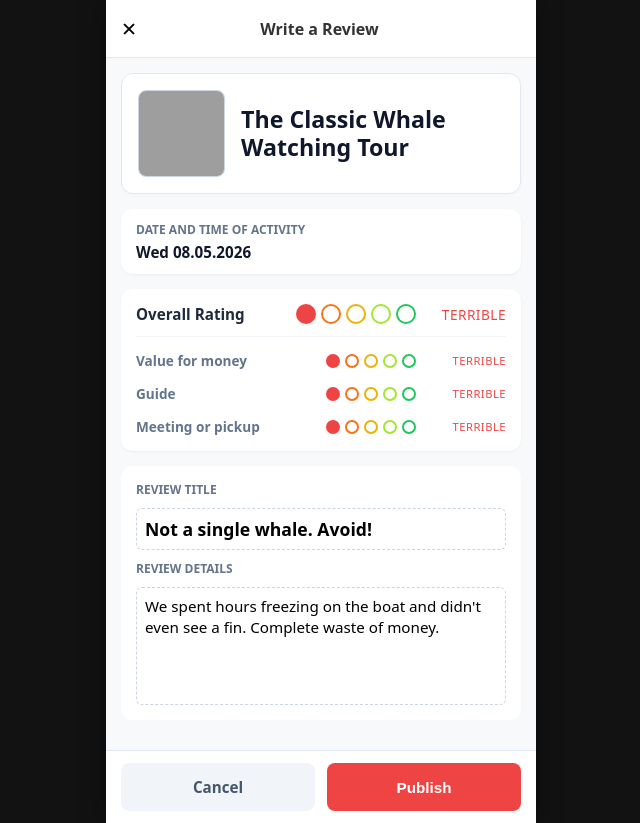
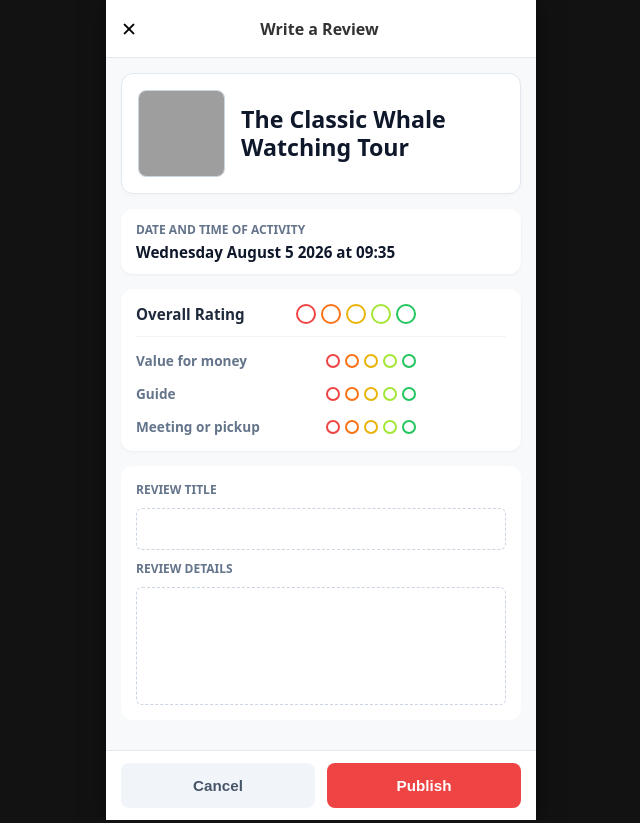
Before and after one commit to nicolaskunysz/SB, a plain HTML site: page whalewatch.html in a window 1280 px wide. Shown: the whole page, without its empty margins (319-959 px from the left). Drawn offline with Linux system fonts and the light colour scheme; grey boxes are pictures that could not be loaded.

Commit message:
Update whalewatch.html

```diff
--- a/whalewatch.html
+++ b/whalewatch.html
@@ -2,8 +2,14 @@
 <html lang="en">
 <head>
     <meta charset="UTF-8">
-    <meta name="viewport" content="width=device-width, initial-scale=1.0">
+    <meta name="viewport" content="width=device-width, initial-scale=1.0, maximum-scale=1.0, user-scalable=no">
     <title>Whale Watching Review (Action Prop)</title>
+
+    <!-- 📱 FULLSCREEN IMMERSIVE WEB APP CONFIGURATION (HIDES THE BROWSER URL BAR) -->
+    <meta name="apple-mobile-web-app-capable" content="yes">
+    <meta name="apple-mobile-web-app-status-bar-style" content="black-translucent">
+    <meta name="mobile-web-app-capable" content="yes">
+
     <link rel="stylesheet" href="styles.css">
 </head>
 <body>
@@ -18,19 +24,16 @@
 
         <main class="app-content">
 
-            <!-- Banner Component pointing to your uploaded local file -->
             <div class="activity-banner">
-                <img src="whale.jpg" alt="Whale Breaching" class="activity-photo">
+                <img src="whale.jpg" alt="Whale" class="activity-photo">
                 <h1 class="activity-name">The Classic Whale Watching Tour</h1>
             </div>
 
-            <!-- Timestamp Component -->
             <div class="activity-timestamp">
                 <span class="timestamp-label">Date and Time of Activity</span>
-                <span class="timestamp-value">Wed 08.05.2026 </span>
+                <span class="timestamp-value">Wednesday August 5 2026 at 09:35</span>
             </div>
 
-            <!-- Interactive Ratings Component -->
             <div class="rating-card">
 
                 <!-- ROW 1: OVERALL EXPERIENCE -->
@@ -38,13 +41,13 @@
                     <span class="metric-label">Overall Rating</span>
                     <div class="rating-group">
                         <div class="rating-circles">
-                            <div class="circle c-1 filled" data-value="1"></div>
+                            <div class="circle c-1" data-value="1"></div>
                             <div class="circle c-2" data-value="2"></div>
                             <div class="circle c-3" data-value="3"></div>
                             <div class="circle c-4" data-value="4"></div>
                             <div class="circle c-5" data-value="5"></div>
                         </div>
-                        <span class="rating-word-large text-red">Terrible</span>
+                        <span class="rating-word-large"></span>
                     </div>
                 </div>
 
@@ -53,13 +56,13 @@
                     <span class="sub-label">Value for money</span>
                     <div class="rating-group">
                         <div class="rating-circles">
-                            <div class="circle c-1 filled" data-value="1"></div>
+                            <div class="circle c-1" data-value="1"></div>
                             <div class="circle c-2" data-value="2"></div>
                             <div class="circle c-3" data-value="3"></div>
                             <div class="circle c-4" data-value="4"></div>
                             <div class="circle c-5" data-value="5"></div>
                         </div>
-                        <span class="rating-word-small text-red">Terrible</span>
+                        <span class="rating-word-small"></span>
                     </div>
                 </div>
 
@@ -68,13 +71,13 @@
                     <span class="sub-label">Guide</span>
                     <div class="rating-group">
                         <div class="rating-circles">
-                            <div class="circle c-1 filled" data-value="1"></div>
+                            <div class="circle c-1" data-value="1"></div>
                             <div class="circle c-2" data-value="2"></div>
                             <div class="circle c-3" data-value="3"></div>
                             <div class="circle c-4" data-value="4"></div>
                             <div class="circle c-5" data-value="5"></div>
                         </div>
-                        <span class="rating-word-small text-red">Terrible</span>
+                        <span class="rating-word-small"></span>
                     </div>
                 </div>
 
@@ -83,41 +86,36 @@
                     <span class="sub-label">Meeting or pickup</span>
                     <div class="rating-group">
                         <div class="rating-circles">
-                            <div class="circle c-1 filled" data-value="1"></div>
+                            <div class="circle c-1" data-value="1"></div>
                             <div class="circle c-2" data-value="2"></div>
                             <div class="circle c-3" data-value="3"></div>
                             <div class="circle c-4" data-value="4"></div>
                             <div class="circle c-5" data-value="5"></div>
                         </div>
-                        <span class="rating-word-small text-red">Terrible</span>
+                        <span class="rating-word-small"></span>
                     </div>
                 </div>
 
             </div>
 
-            <!-- Typable Component -->
             <div class="review-card">
                 <span class="editor-label">Review Title</span>
-                <div class="prop-input-title" contenteditable="true" spellcheck="false">
-                    Not a single whale. Avoid!
-                </div>
+                <div id="titleInput" class="prop-input-title" contenteditable="true" spellcheck="false" placeholder="Title your review..."></div>
 
                 <span class="editor-label">Review Details</span>
-                <div class="prop-input-body" contenteditable="true" spellcheck="false">
-                    We spent hours freezing on the boat and didn't even see a fin. Complete waste of money.
-                </div>
+                <div id="bodyInput" class="prop-input-body" contenteditable="true" spellcheck="false" placeholder="Share your experience here..."></div>
             </div>
 
         </main>
 
         <footer class="action-footer">
-            <a href="index.html" class="btn-cancel">Cancel</a>
+            <!-- 🔄 Updated Cancel Button to call Reset Logic -->
+            <button class="btn-cancel" onclick="resetFormProp()">Cancel</button>
             <button class="btn-publish" onclick="alert('Review Published!')">Publish</button>
         </footer>
 
     </div>
 
-    <!-- SCRIPT ENGINE Logic -->
     <script>
         const adjectives = {
             1: { text: "Terrible", color: "text-red" },
@@ -127,6 +125,7 @@
             5: { text: "Excellent", color: "text-green" }
         };
 
+        // RATING INPUT INTERACTION ENGINE
         document.querySelectorAll('.rating-circles').forEach(group => {
             const circles = group.querySelectorAll('.circle');
             const label = group.nextElementSibling;
@@ -144,15 +143,33 @@
                         }
                     });
 
-                    label.className = label.classList.contains('rating-word-large')
+                    const baseClass = group.closest('.rating-row').classList.contains('row-large')
                         ? 'rating-word-large'
                         : 'rating-word-small';
 
+                    label.className = `${baseClass} visible ${adjectives[ratingValue].color}`;
                     label.textContent = adjectives[ratingValue].text;
-                    label.classList.add(adjectives[ratingValue].color);
                 });
             });
         });
+
+        // 🔄 PROP CLEAN RESET FUNCTIONALITY
+        function resetFormProp() {
+            // 1. Wipe out text contents inside input divs
+            document.getElementById('titleInput').textContent = "";
+            document.getElementById('bodyInput').textContent = "";
+
+            // 2. Clear out filled circle states across all metrics
+            document.querySelectorAll('.circle').forEach(c => {
+                c.classList.remove('filled');
+            });
+
+            // 3. Reset text and fully hide adjectives columns
+            document.querySelectorAll('.rating-word-large, .rating-word-small').forEach(label => {
+                label.textContent = "";
+                label.classList.remove('visible', 'text-red', 'text-orange', 'text-yellow', 'text-lightgreen', 'text-green');
+            });
+        }
     </script>
 
 </body>
```
